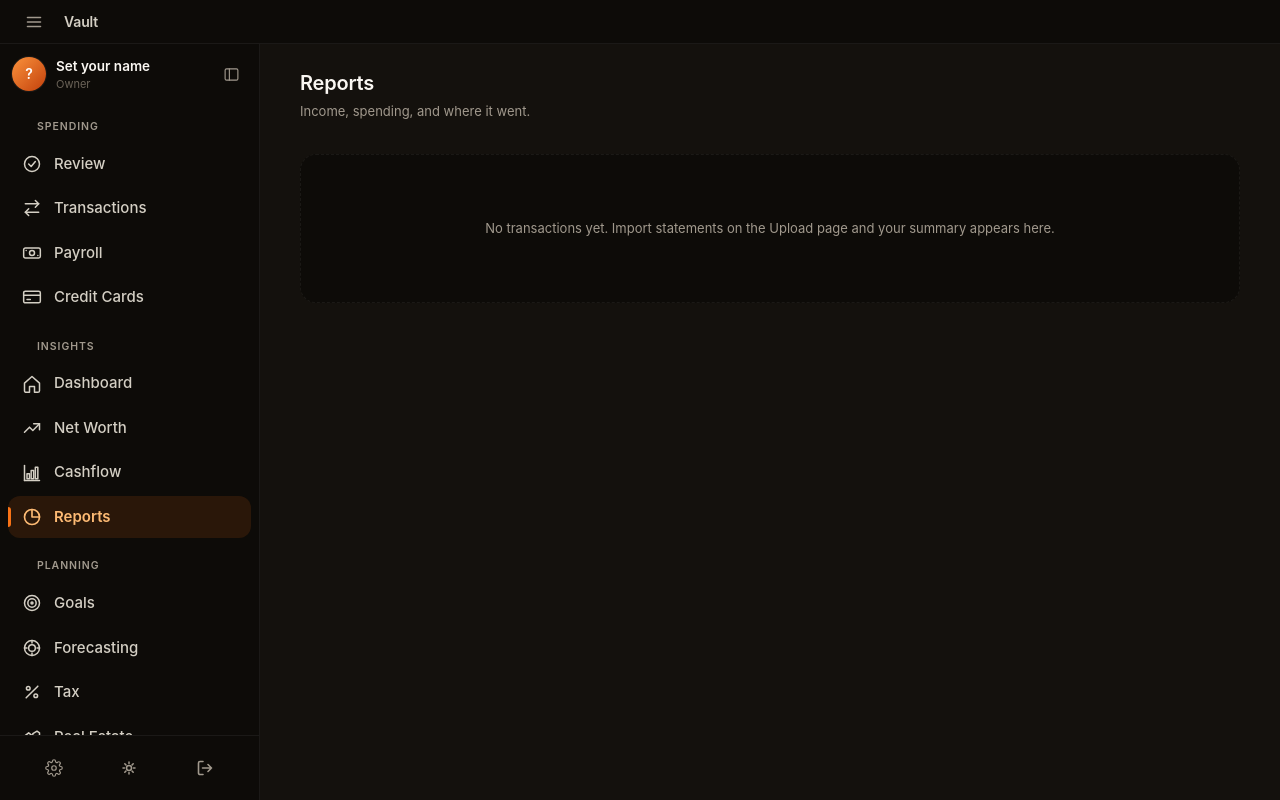
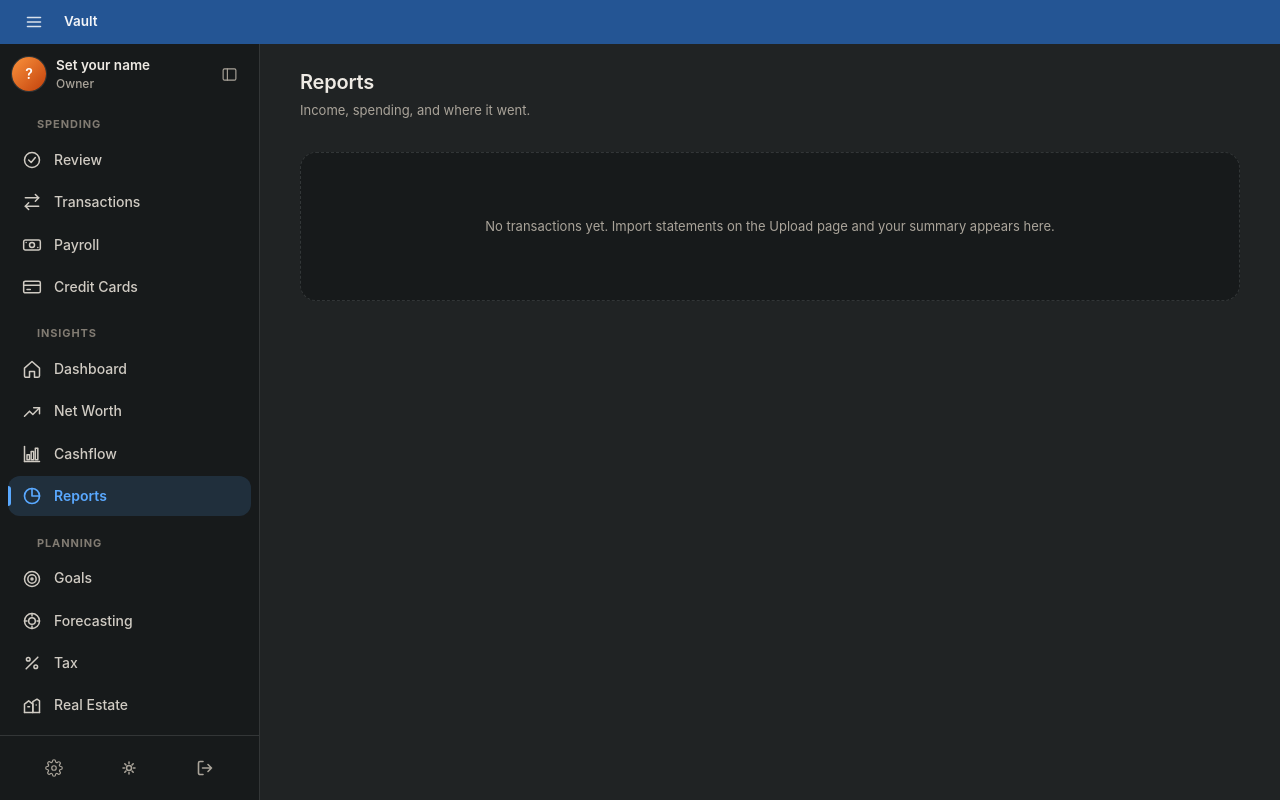
Before and after one commit to Luis-Castellanos/Gringotts-Vault, a Next.js app: page /reports in a window 1280 px wide. Built offline with nearby package versions, Linux system fonts and the light colour scheme; no server answers; the database is empty.

Commit message:
ui: soften dark mode with Chase-inspired palette

```diff
--- a/app/globals.css
+++ b/app/globals.css
@@ -9,35 +9,34 @@
 --------------------------------------------------------------------------- */
 
 @theme {
-  /* Surface — warm dark layers (Monarch-style depth: sidebar slightly darker
-     than page bg). Aligned with the artifact's --bg / --surface palette. */
-  --color-surface-base: #14110d;
-  --color-surface-1: #0d0b08;
-  --color-surface-2: #1f1c17;
-  --color-surface-3: #2a2620;
+  /* Surface — Chase-inspired charcoal dark mode: dark, but not black. */
+  --color-surface-base: #202324;
+  --color-surface-1: #171a1b;
+  --color-surface-2: #242829;
+  --color-surface-3: #313638;
 
   /* Borders */
-  --color-border-subtle: rgba(255, 255, 255, 0.06);
-  --color-border-strong: rgba(255, 255, 255, 0.12);
+  --color-border-subtle: rgba(220, 226, 228, 0.14);
+  --color-border-strong: rgba(220, 226, 228, 0.24);
 
-  /* Text — warm cream/taupe instead of cool gray */
-  --color-text-primary: #faf7f2;
-  --color-text-secondary: #d4cfc4;
-  --color-text-tertiary: #a1998d;
-  --color-text-muted: #6b6358;
-  --color-text-faint: #4f4a42;
+  /* Text — warm off-white and gray, closer to Chase dark surfaces. */
+  --color-text-primary: #eeeae4;
+  --color-text-secondary: #d0cbc3;
+  --color-text-tertiary: #aaa49a;
+  --color-text-muted: #817b72;
+  --color-text-faint: #5d5953;
 
-  /* Accent — Vault orange (used sparingly for primary actions) */
-  --color-accent-500: #f97316;
-  --color-accent-300: #fdba74;
-  --color-accent-200: #fed7aa;
-  --color-accent-soft: rgba(249, 115, 22, 0.12);
-  --color-accent-border: rgba(249, 115, 22, 0.25);
+  /* Accent — Chase-inspired blue for actions, links, and selected states. */
+  --color-accent-500: #5aa9ff;
+  --color-accent-300: #83c0ff;
+  --color-accent-200: #bfddff;
+  --color-accent-soft: rgba(90, 169, 255, 0.15);
+  --color-accent-border: rgba(90, 169, 255, 0.38);
 
   /* Semantic — green (positive), red (negative), category palette */
-  --color-positive: #10b981;
-  --color-positive-bright: #22c55e;
-  --color-negative: #ef4444;
+  --color-positive: #67c587;
+  --color-positive-bright: #8be0a6;
+  --color-negative: #ff737a;
 
   --color-cat-blue: #3b82f6;
   --color-cat-purple: #a855f7;
@@ -103,6 +102,8 @@ body {
 body {
   margin: 0;
   min-height: 100vh;
+  font-size: 14px;
+  line-height: 1.45;
 }
 
 /* Focus ring — subtle but always visible (Apple-y) */
@@ -118,13 +119,153 @@ body {
   font-family: var(--font-numeric);
 }
 
-/* Eyebrow label utility — used everywhere */
+/* Shared typography + component primitives. Prefer these over one-off text sizes
+   when cleaning pages so app chrome, panels, and tables converge gradually. */
+.ui-page-title {
+  color: var(--color-text-primary);
+  font-size: 20px;
+  font-weight: 650;
+  line-height: 1.2;
+  letter-spacing: 0;
+}
+
+.ui-section-title {
+  color: var(--color-text-primary);
+  font-size: 14px;
+  font-weight: 650;
+  line-height: 1.3;
+  letter-spacing: 0;
+}
+
+.ui-body {
+  color: var(--color-text-secondary);
+  font-size: 13px;
+  font-weight: 450;
+  line-height: 1.45;
+  letter-spacing: 0;
+}
+
+.ui-caption {
+  color: var(--color-text-tertiary);
+  font-size: 12px;
+  font-weight: 450;
+  line-height: 1.35;
+  letter-spacing: 0;
+}
+
+.ui-label,
 .eyebrow {
   font-size: 11px;
-  font-weight: 600;
+  font-weight: 650;
+  line-height: 1.25;
   letter-spacing: var(--tracking-eyebrow);
   color: var(--color-text-muted);
   text-transform: uppercase;
+}
+
+.ui-panel,
+.dashboard-panel {
+  border: 1px solid var(--color-border-subtle);
+  border-radius: 18px;
+  background:
+    linear-gradient(180deg, rgba(255, 255, 255, 0.025), rgba(255, 255, 255, 0)),
+    var(--color-surface-1);
+  box-shadow: var(--shadow-panel, 0 12px 34px rgba(0, 0, 0, 0.18)), inset 0 1px 0 rgba(255, 255, 255, 0.035);
+}
+
+.ui-panel-muted {
+  border: 1px solid var(--color-border-subtle);
+  border-radius: 14px;
+  background: var(--color-surface-2);
+}
+
+.ui-button {
+  appearance: none;
+  display: inline-flex;
+  align-items: center;
+  justify-content: center;
+  gap: 7px;
+  min-height: 34px;
+  border-radius: 10px;
+  border: 1px solid var(--color-border-subtle);
+  background: var(--color-surface-1);
+  color: var(--color-text-secondary);
+  padding: 7px 12px;
+  font-size: 13px;
+  font-weight: 600;
+  line-height: 1;
+  letter-spacing: 0;
+  transition: background-color 140ms ease, border-color 140ms ease, color 140ms ease, box-shadow 140ms ease;
+}
+.ui-button:hover {
+  border-color: var(--color-border-strong);
+  background: var(--color-surface-2);
+  color: var(--color-text-primary);
+}
+.ui-button-primary {
+  border-color: var(--color-accent-500);
+  background: var(--color-accent-500);
+  color: var(--color-accent-contrast, #fff);
+}
+.ui-button-primary:hover {
+  border-color: var(--color-accent-300);
+  background: var(--color-accent-300);
+  color: var(--color-accent-contrast, #fff);
+}
+.ui-icon-button {
+  display: inline-flex;
+  align-items: center;
+  justify-content: center;
+  width: 36px;
+  height: 36px;
+  border-radius: 10px;
+  color: var(--color-text-tertiary);
+  transition: background-color 140ms ease, color 140ms ease;
+}
+.ui-icon-button:hover {
+  background: var(--color-surface-2);
+  color: var(--color-text-primary);
+}
+
+.app-topbar {
+  background: var(--color-chrome);
+  border-color: transparent;
+  color: var(--color-chrome-text);
+}
+.app-topbar .ui-icon-button {
+  color: var(--color-chrome-text);
+  opacity: 0.88;
+}
+.app-topbar .ui-icon-button:hover {
+  background: rgba(255, 255, 255, 0.13);
+  color: #ffffff;
+  opacity: 1;
+}
+.app-brand {
+  color: var(--color-chrome-text);
+}
+
+.dashboard-hero {
+  border: 1px solid var(--color-accent-border);
+  border-radius: 24px;
+  background:
+    radial-gradient(circle at 86% 12%, color-mix(in srgb, var(--color-accent-500) 20%, transparent), transparent 34%),
+    radial-gradient(circle at 18% 82%, color-mix(in srgb, var(--color-accent-300) 11%, transparent), transparent 38%),
+    linear-gradient(135deg, #1b1f21 0%, #171a1b 58%, #202324 100%);
+  box-shadow: 0 18px 46px rgba(0, 0, 0, 0.22), inset 0 1px 0 rgba(255, 255, 255, 0.05);
+}
+
+.panel-link {
+  border-radius: 9999px;
+  color: var(--color-text-tertiary);
+  font-size: 12px;
+  font-weight: 600;
+  padding: 6px 9px;
+  transition: background 140ms ease, color 140ms ease, border-color 140ms ease;
+}
+.panel-link:hover {
+  background: var(--color-accent-soft);
+  color: var(--color-accent-500);
 }
 
 /* kbd — keyboard shortcut hint */
@@ -150,31 +291,35 @@ kbd {
 :root,
 [data-theme='dark'] {
   color-scheme: dark;
-  --bg: #0f0e0c;
-  --surface: #1a1815;
-  --surface-hover: #211e1a;
-  --surface-elev: #14130f;
-  --text-1: #faf7f2;
-  --text-2: #a1998d;
-  --text-3: #6b6358;
-  --line: rgba(255, 255, 255, 0.06);
-  --line-strong: rgba(255, 255, 255, 0.12);
-  --green: #4ade80;
-  --green-tint: rgba(34, 197, 94, 0.15);
-  --green-text: #4ade80;
-  --blue: #60a5fa;
-  --blue-tint: rgba(59, 130, 246, 0.15);
-  --blue-text: #60a5fa;
-  --red: #f87171;
-  --red-tint: rgba(239, 68, 68, 0.15);
-  --red-text: #f87171;
+  --bg: #202324;
+  --surface: #171a1b;
+  --surface-hover: #242829;
+  --surface-elev: #141718;
+  --text-1: #eeeae4;
+  --text-2: #d0cbc3;
+  --text-3: #aaa49a;
+  --line: rgba(220, 226, 228, 0.14);
+  --line-strong: rgba(220, 226, 228, 0.24);
+  --green: #67c587;
+  --green-tint: rgba(103, 197, 135, 0.15);
+  --green-text: #8be0a6;
+  --blue: #5aa9ff;
+  --blue-tint: rgba(90, 169, 255, 0.15);
+  --blue-text: #83c0ff;
+  --red: #ff737a;
+  --red-tint: rgba(255, 115, 122, 0.15);
+  --red-text: #ff969b;
   --purple: #a78bfa;
   --purple-tint: rgba(139, 92, 246, 0.15);
   --purple-text: #a78bfa;
   --amber: #fbbf24;
   --amber-tint: rgba(245, 158, 11, 0.15);
   --amber-text: #fbbf24;
-  --shadow-card: 0 1px 4px rgba(0, 0, 0, 0.25), 0 0 0 0.5px var(--line);
+  --color-accent-contrast: #ffffff;
+  --color-chrome: #245594;
+  --color-chrome-text: #f3f5f8;
+  --shadow-panel: 0 12px 30px rgba(0, 0, 0, 0.2);
+  --shadow-card: 0 1px 4px rgba(0, 0, 0, 0.22), 0 0 0 0.5px var(--line);
   --ease-back: cubic-bezier(0.34, 1.56, 0.64, 1);
 }
 
@@ -404,47 +549,71 @@ kbd {
   /* Override Vault @theme tokens for light mode so Tailwind utilities
      (used by Sidebar / TopBar / Review) adapt alongside the theme-aware
      tokens used by page-scoped CSS (.accounts-page, .cc-page, etc.). */
-  --color-surface-base: #faf7f2;
-  --color-surface-1: #fdf8ef;
-  --color-surface-2: #f5f0e8;
-  --color-surface-3: #ece4d6;
-  --color-border-subtle: rgba(0, 0, 0, 0.06);
-  --color-border-strong: rgba(0, 0, 0, 0.12);
-  --color-text-primary: #1a1815;
-  --color-text-secondary: #3b3530;
-  --color-text-tertiary: #6b6358;
-  --color-text-muted: #8b8278;
-  --color-text-faint: #a89f93;
+  --color-surface-base: #f3eadc;
+  --color-surface-1: #fbf4e8;
+  --color-surface-2: #efe4d2;
+  --color-surface-3: #e3d3bb;
+  --color-border-subtle: rgba(42, 32, 22, 0.1);
+  --color-border-strong: rgba(42, 32, 22, 0.18);
+  --color-text-primary: #1d1711;
+  --color-text-secondary: #423629;
+  --color-text-tertiary: #746655;
+  --color-text-muted: #978875;
+  --color-text-faint: #b7a996;
 
-  --bg: #faf7f2;
-  --surface: #fffdf9;
-  --surface-hover: #f5f0e8;
-  --surface-elev: #f0ebe2;
-  --text-1: #1a1815;
-  --text-2: #6b6358;
-  --text-3: #8b8278;
-  --line: rgba(0, 0, 0, 0.06);
-  --line-strong: rgba(0, 0, 0, 0.12);
-  --green: #16a34a;
-  --green-tint: #d4f5e0;
-  --green-text: #15803d;
-  --blue: #2563eb;
-  --blue-tint: #dbeafe;
-  --blue-text: #1d4ed8;
-  --red: #dc2626;
-  --red-tint: #fee2e2;
-  --red-text: #b91c1c;
-  --purple: #7c3aed;
-  --purple-tint: #ede9fe;
-  --purple-text: #6d28d9;
-  --amber: #b45309;
-  --amber-tint: #fef3c7;
-  --amber-text: #92400e;
-  --shadow-card: 0 1px 4px rgba(0, 0, 0, 0.025), 0 0 0 0.5px var(--line);
+  /* Chase-inspired blue for light mode. It is action color only; positive
+     financial movement remains green so status meaning stays consistent. */
+  --color-accent-500: #005eb8;
+  --color-accent-300: #0b75d1;
+  --color-accent-200: #7ab7ee;
+  --color-accent-contrast: #ffffff;
+  --color-accent-soft: rgba(0, 94, 184, 0.11);
+  --color-accent-border: rgba(0, 94, 184, 0.28);
+  --color-chrome: #245594;
+  --color-chrome-text: #f3f5f8;
+
+  --color-positive: #147a3d;
+  --color-positive-bright: #1f8f4e;
+  --color-negative: #ba3038;
+
+  --bg: #f3eadc;
+  --surface: #fbf4e8;
+  --surface-hover: #efe4d2;
+  --surface-elev: #eadbc6;
+  --text-1: #1d1711;
+  --text-2: #423629;
+  --text-3: #746655;
+  --line: rgba(42, 32, 22, 0.1);
+  --line-strong: rgba(42, 32, 22, 0.18);
+  --green: #147a3d;
+  --green-tint: #d7ead9;
+  --green-text: #147a3d;
+  --blue: #005eb8;
+  --blue-tint: #d7e8f8;
+  --blue-text: #004b93;
+  --red: #ba3038;
+  --red-tint: #f4d7d8;
+  --red-text: #93262d;
+  --purple: #7660a7;
+  --purple-tint: #e6def4;
+  --purple-text: #604c90;
+  --amber: #a46212;
+  --amber-tint: #f5e4bf;
+  --amber-text: #7e4b0f;
+  --shadow-panel: 0 8px 24px rgba(57, 42, 23, 0.08);
+  --shadow-card: 0 1px 4px rgba(57, 42, 23, 0.06), 0 0 0 0.5px var(--line);
+}
+
+[data-theme='light'] .dashboard-hero {
+  background:
+    radial-gradient(circle at 86% 12%, color-mix(in srgb, var(--color-accent-500) 12%, transparent), transparent 34%),
+    radial-gradient(circle at 18% 82%, rgba(255, 255, 255, 0.38), transparent 38%),
+    linear-gradient(135deg, #fbf4e8 0%, #f2e6d4 58%, #eadbc6 100%);
+  box-shadow: var(--shadow-panel), inset 0 1px 0 rgba(255, 255, 255, 0.58);
 }
 
 /* ── Color schemes — override the accent family, layered on light/dark ──
-   Default (no/`default` scheme) keeps Vault orange from the base tokens. */
+   Default follows the Chase-inspired blue cleanup direction. */
 [data-scheme='monarch'] {
   /* Monarch's emerald/teal green */
   --color-accent-500: #0ea47b;
@@ -481,7 +650,9 @@ kbd {
   border-radius: 10px;
   padding: 8px 12px;
   font-size: 13px;
+  font-weight: 550;
   line-height: 1.2;
+  letter-spacing: 0;
   cursor: pointer;
   transition: border-color 150ms ease, box-shadow 150ms ease, background-color 150ms ease;
 }
@@ -500,7 +671,7 @@ kbd {
   border: 1px solid var(--color-border-subtle);
   border-radius: 12px;
   padding: 5px;
-  box-shadow: 0 12px 32px rgba(0, 0, 0, 0.35), 0 0 0 0.5px var(--color-border-subtle);
+  box-shadow: var(--shadow-panel), 0 0 0 0.5px var(--color-border-subtle);
   max-height: 280px; overflow-y: auto;
   transform-origin: top center;
   animation: vsel-in 150ms cubic-bezier(0.16, 1, 0.3, 1);
@@ -513,7 +684,7 @@ kbd {
   display: flex; align-items: center; justify-content: space-between; gap: 12px;
   width: 100%; text-align: left;
   border: 0; background: transparent; color: var(--color-text-secondary);
-  border-radius: 8px; padding: 8px 10px; font-size: 13px; cursor: pointer; white-space: nowrap;
+  border-radius: 8px; padding: 8px 10px; font-size: 13px; font-weight: 500; letter-spacing: 0; cursor: pointer; white-space: nowrap;
   transition: background-color 120ms ease, color 120ms ease;
 }
 .vsel-opt.active { background: var(--color-surface-2); color: var(--color-text-primary); }
--- a/components/DemoBanner.tsx
+++ b/components/DemoBanner.tsx
@@ -26,14 +26,14 @@ export function DemoBanner() {
   };
 
   return (
-    <div className="fixed bottom-3 left-1/2 -translate-x-1/2 z-50 flex items-center gap-3 rounded-full bg-surface-1/95 backdrop-blur border border-border-subtle shadow-lg px-4 py-2">
-      <span className="text-[12px] text-text-secondary">
+    <div className="fixed bottom-3 left-1/2 z-50 flex -translate-x-1/2 items-center gap-3 rounded-full border border-border-subtle bg-surface-1/95 px-4 py-2 shadow-lg backdrop-blur">
+      <span className="ui-caption text-text-secondary">
         <span className="font-semibold text-accent-500">Live demo</span> · sample data, not real
       </span>
       <button
         onClick={reset}
         disabled={resetting}
-        className="rounded-full bg-surface-2 border border-border-subtle px-2.5 py-1 text-[11.5px] font-medium text-text-secondary hover:border-accent-500 disabled:opacity-50"
+        className="rounded-full border border-border-subtle bg-surface-2 px-2.5 py-1 text-[11.5px] font-semibold tracking-[0] text-text-secondary hover:border-accent-500 disabled:opacity-50"
       >
         {resetting ? 'Resetting…' : 'Reset demo data'}
       </button>
--- a/components/Sidebar.tsx
+++ b/components/Sidebar.tsx
@@ -172,15 +172,15 @@ export function Sidebar({ reviewCount }: { reviewCount?: number }) {
             size={34}
             className="ring-1 ring-border-subtle"
           />
-          <div className="flex-1 min-w-0">
-            <div className="text-[13.5px] font-semibold truncate group-hover:text-accent-300 transition-colors">{profile?.name?.trim() || 'Set your name'}</div>
-            <div className="text-[11px] text-text-muted truncate">Owner</div>
+          <div className="min-w-0 flex-1">
+            <div className="truncate text-[13.5px] font-semibold tracking-[0] transition-colors group-hover:text-accent-500">{profile?.name?.trim() || 'Set your name'}</div>
+            <div className="ui-caption truncate">Owner</div>
           </div>
         </Link>
         <button
           type="button"
           onClick={collapseSidebar}
-          className="size-8 rounded-md flex items-center justify-center text-text-tertiary hover:text-text-primary hover:bg-surface-2 transition-colors shrink-0"
+          className="ui-icon-button size-8 shrink-0 rounded-md"
           aria-label="Hide sidebar"
           title="Hide sidebar"
         >
@@ -201,7 +201,7 @@ export function Sidebar({ reviewCount }: { reviewCount?: number }) {
               draggable
               onDragStart={() => { dragSection.current = section.id; setDragging(`sec:${section.id}`); }}
               onDragEnd={() => { dragSection.current = null; setDragging(null); }}
-              className={`flex items-center gap-1.5 px-3 pt-2 pb-1.5 text-[10.5px] font-semibold uppercase tracking-[0.09em] text-text-tertiary cursor-grab active:cursor-grabbing ${dragging === `sec:${section.id}` ? 'opacity-40' : ''}`}
+              className={`ui-label flex cursor-grab items-center gap-1.5 px-3 pb-1.5 pt-2 active:cursor-grabbing ${dragging === `sec:${section.id}` ? 'opacity-40' : ''}`}
               title="Drag to reorder section"
             >
               <DragHandle className="opacity-0 group-hover/sec:opacity-50 transition-opacity" />
@@ -222,9 +222,9 @@ export function Sidebar({ reviewCount }: { reviewCount?: number }) {
                 >
                   <Link
                     href={item.href}
-                    className={`relative flex items-center justify-between gap-2 pl-3.5 pr-3 py-2.5 rounded-lg text-[15px] transition-colors ${
+                    className={`relative flex items-center justify-between gap-2 rounded-lg py-2.5 pl-3.5 pr-3 text-[14px] font-medium tracking-[0] transition-colors ${
                       active
-                        ? 'bg-accent-soft text-accent-300 font-semibold'
+                        ? 'bg-accent-soft text-accent-500 font-semibold'
                         : 'text-text-secondary hover:text-text-primary hover:bg-surface-2 font-medium'
                     } ${dragging === item.href ? 'opacity-40' : ''}`}
                   >
@@ -237,7 +237,7 @@ export function Sidebar({ reviewCount }: { reviewCount?: number }) {
                     </span>
                     <span className="flex items-center gap-1.5 shrink-0">
                       {item.showBadge && reviewCount !== undefined && reviewCount > 0 && (
-                        <span className="bg-accent-500 text-white text-[10.5px] font-semibold px-1.5 py-0.5 rounded-md tabular-nums">
+                        <span className="rounded-md bg-accent-500 px-1.5 py-0.5 text-[10.5px] font-semibold tabular-nums text-[var(--color-accent-contrast)]">
                           {reviewCount}
                         </span>
                       )}
@@ -257,11 +257,11 @@ export function Sidebar({ reviewCount }: { reviewCount?: number }) {
           href="/settings"
           aria-label="Settings"
           title="Settings"
-          className="size-9 rounded-lg flex items-center justify-center text-text-tertiary hover:text-accent-300 hover:bg-surface-2 transition-colors"
+          className="ui-icon-button"
         >
           <IconSettings size={18} />
         </Link>
-        <ThemeToggle className="size-9 rounded-lg flex items-center justify-center text-text-tertiary hover:text-text-primary hover:bg-surface-2 transition-colors" />
+        <ThemeToggle className="ui-icon-button" />
         <button
           type="button"
           onClick={async () => {
@@ -270,7 +270,7 @@ export function Sidebar({ reviewCount }: { reviewCount?: number }) {
           }}
           aria-label="Sign out"
           title="Sign out"
-          className="size-9 rounded-lg flex items-center justify-center text-text-tertiary hover:text-text-primary hover:bg-surface-2 transition-colors"
+          className="ui-icon-button"
         >
           <svg width="18" height="18" viewBox="0 0 18 18" fill="none" stroke="currentColor" strokeWidth="1.6" strokeLinecap="round" strokeLinejoin="round" aria-hidden="true">
             <path d="M7 15.5H4a1.5 1.5 0 0 1-1.5-1.5V4A1.5 1.5 0 0 1 4 2.5h3M12 12.5 15.5 9 12 5.5M15.5 9h-9" />
--- a/components/TopBar.tsx
+++ b/components/TopBar.tsx
@@ -30,21 +30,19 @@ export function TopBar() {
   if (pathname === '/login') return null;
 
   return (
-    <div
-      className="sticky top-0 z-50 flex items-center gap-3 px-4 h-11 bg-surface-1 border-b border-border-subtle print:hidden"
-    >
+    <div className="app-topbar sticky top-0 z-50 flex h-11 items-center gap-3 border-b px-4 print:hidden">
       <button
         type="button"
         onClick={toggle}
         aria-label={open ? 'Hide sidebar' : 'Show sidebar'}
         title={open ? 'Hide sidebar' : 'Show sidebar'}
-        className="size-9 rounded-md flex items-center justify-center text-text-tertiary hover:text-text-primary hover:bg-surface-2 transition-colors"
+        className="ui-icon-button"
       >
         <svg width="18" height="18" viewBox="0 0 18 18" fill="none" stroke="currentColor" strokeWidth="1.6" strokeLinecap="round" strokeLinejoin="round" aria-hidden="true">
           <path d="M2.5 4.5h13M2.5 9h13M2.5 13.5h13" />
         </svg>
       </button>
-      <span className="text-sm font-semibold text-text-secondary -tracking-[0.01em]">Vault</span>
+      <span className="app-brand text-[13.5px] font-semibold tracking-[0]">Vault</span>
     </div>
   );
 }
--- /dev/null
+++ b/components/ui.tsx
@@ -0,0 +1,55 @@
+type Tone = 'default' | 'positive' | 'negative' | 'accent' | 'muted';
+
+const toneClass: Record<Tone, string> = {
+  default: 'text-text-primary',
+  positive: 'text-positive',
+  negative: 'text-negative',
+  accent: 'text-accent-500',
+  muted: 'text-text-tertiary',
+};
+
+export function Panel({
+  children,
+  className = '',
+  as: Tag = 'section',
+}: {
+  children: React.ReactNode;
+  className?: string;
+  as?: 'section' | 'div' | 'aside';
+}) {
+  return <Tag className={`ui-panel ${className}`}>{children}</Tag>;
+}
+
+export function SectionHeader({
+  title,
+  subtitle,
+  action,
+  className = '',
+}: {
+  title: string;
+  subtitle?: React.ReactNode;
+  action?: React.ReactNode;
+  className?: string;
+}) {
+  return (
+    <div className={`flex items-start justify-between gap-3 ${className}`}>
+      <div className="min-w-0">
+        <h2 className="ui-section-title truncate">{title}</h2>
+        {subtitle != null && <p className="ui-caption mt-0.5">{subtitle}</p>}
+      </div>
+      {action != null && <div className="shrink-0">{action}</div>}
+    </div>
+  );
+}
+
+export function Amount({
+  children,
+  tone = 'default',
+  className = '',
+}: {
+  children: React.ReactNode;
+  tone?: Tone;
+  className?: string;
+}) {
+  return <span className={`numeric ${toneClass[tone]} ${className}`}>{children}</span>;
+}
--- a/lib/theme.ts
+++ b/lib/theme.ts
@@ -8,9 +8,10 @@ export const DEFAULT_SCHEME: Scheme = 'default';
 
 // Color schemes override the accent token family (everything accent-tinted —
 // active nav, primary buttons, highlights — picks these up). Light/dark surfaces
-// are unchanged; a scheme is layered on top via data-scheme on <html>.
+// are unchanged; a scheme is layered on top via data-scheme on <html>. The
+// default scheme follows the Chase-inspired blue cleanup direction.
 export const SCHEMES: { id: Scheme; label: string; swatch: string }[] = [
-  { id: 'default', label: 'Vault', swatch: '#f97316' },
+  { id: 'default', label: 'Vault', swatch: '#5aa9ff' },
   { id: 'monarch', label: 'Monarch', swatch: '#15a87a' },
   { id: 'fidelity', label: 'Fidelity', swatch: '#3f8f2e' },
   { id: 'vanguard', label: 'Vanguard', swatch: '#a01722' },
```
Also changed, not shown: components/PageHeader.tsx (+4 -4 lines), components/StatTile.tsx (+4 -4 lines), 3 other files (tests, documents, lock files or other folders).
